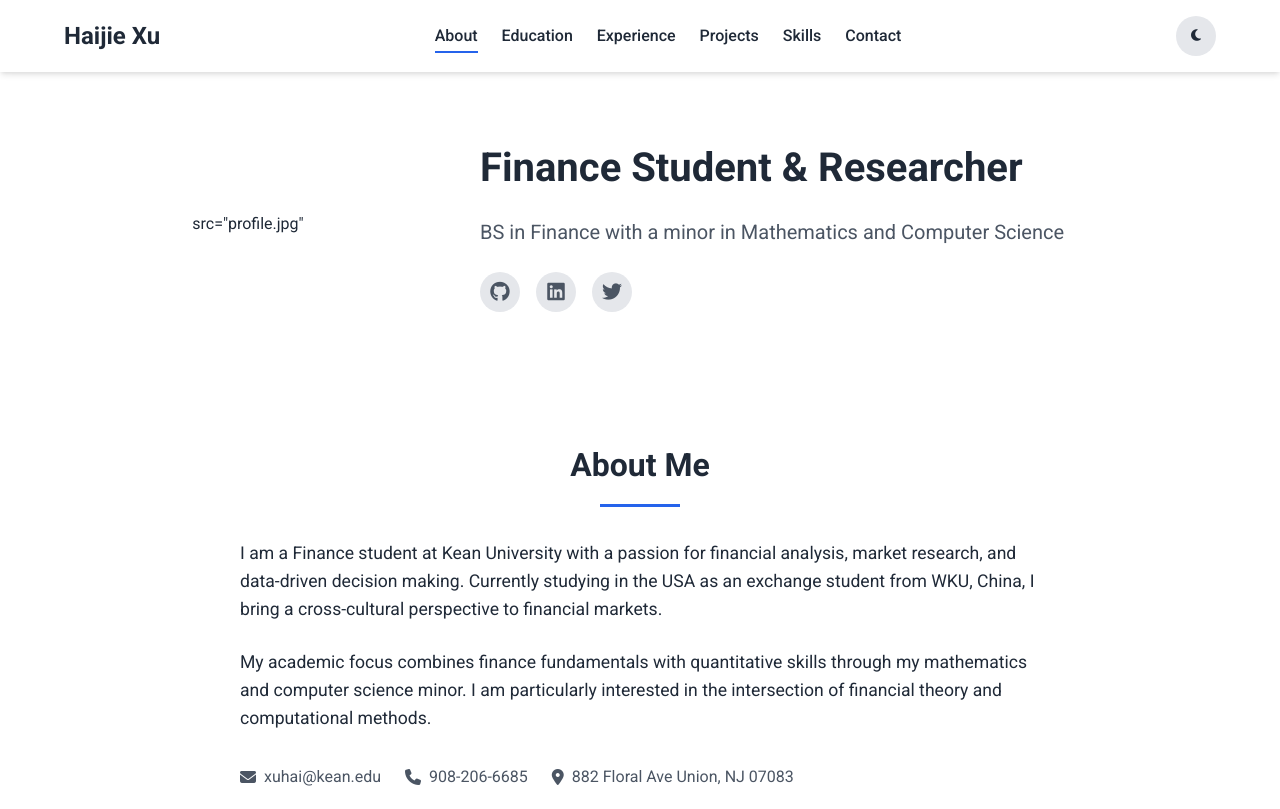
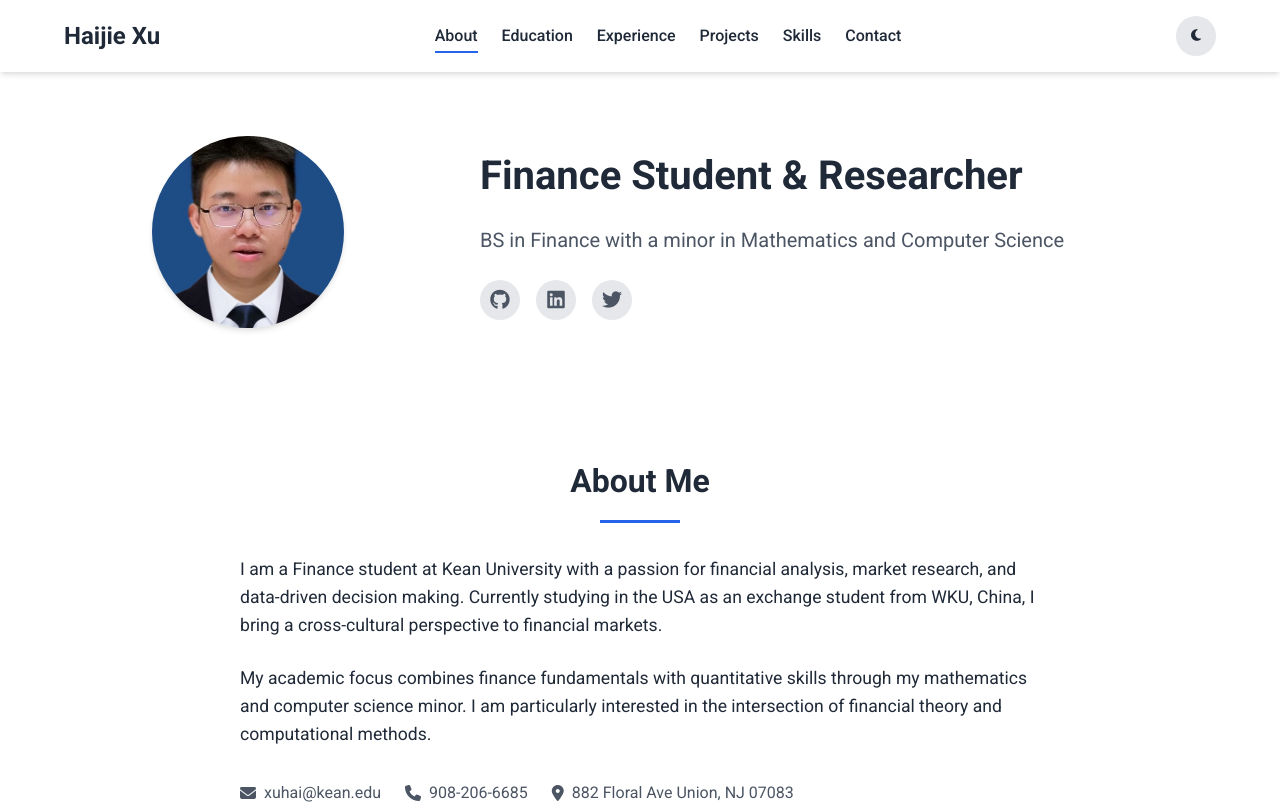
Before and after one commit to Jacky-Xu123/Website-for-me, a plain HTML site: page index.html in a window 1280 px wide. Shown: the top 809 px of the page. Drawn offline with Linux system fonts and the light colour scheme.

Commit message:
Update index.html

```diff
--- a/index.html
+++ b/index.html
@@ -37,7 +37,9 @@
             <div class="container">
                 <div class="hero-content">
                     <div class="hero-image">
-                        src="profile.jpg"
+                        <div class="profile-image">
+    <img src="images/profile.jpg" alt="Haijie Xu Profile Picture">
+                    </div>
                     </div>
                     <div class="hero-text">
                         <h2>Finance Student & Researcher</h2>
```
